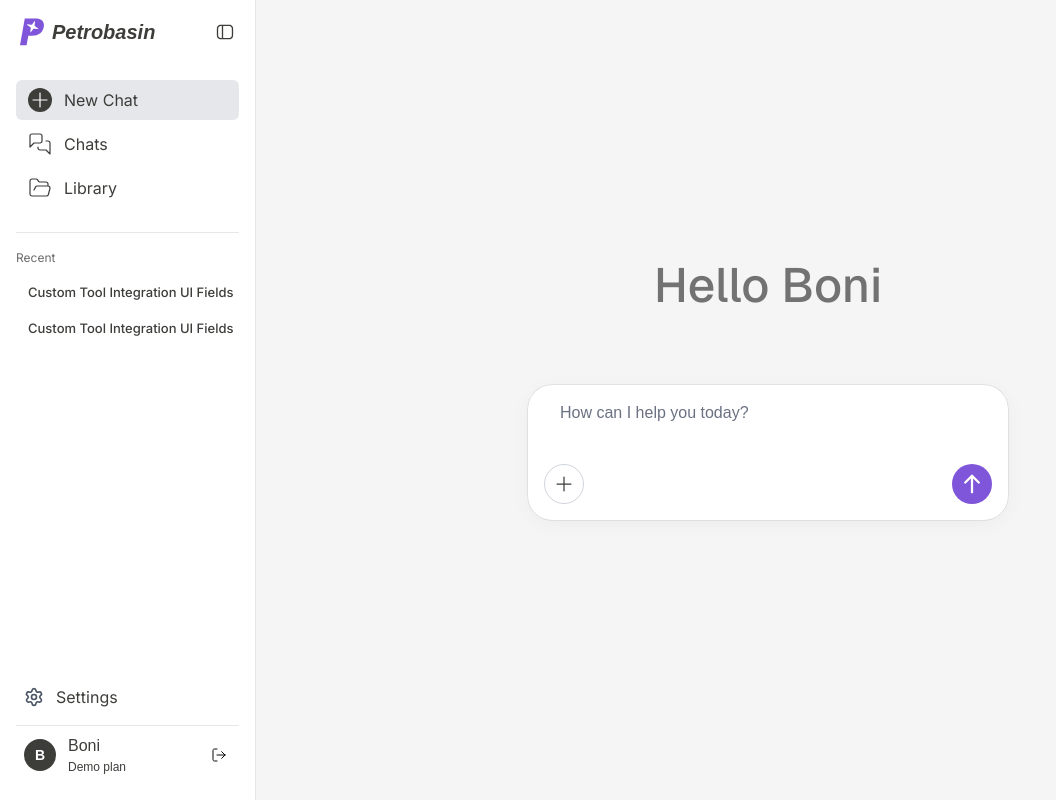
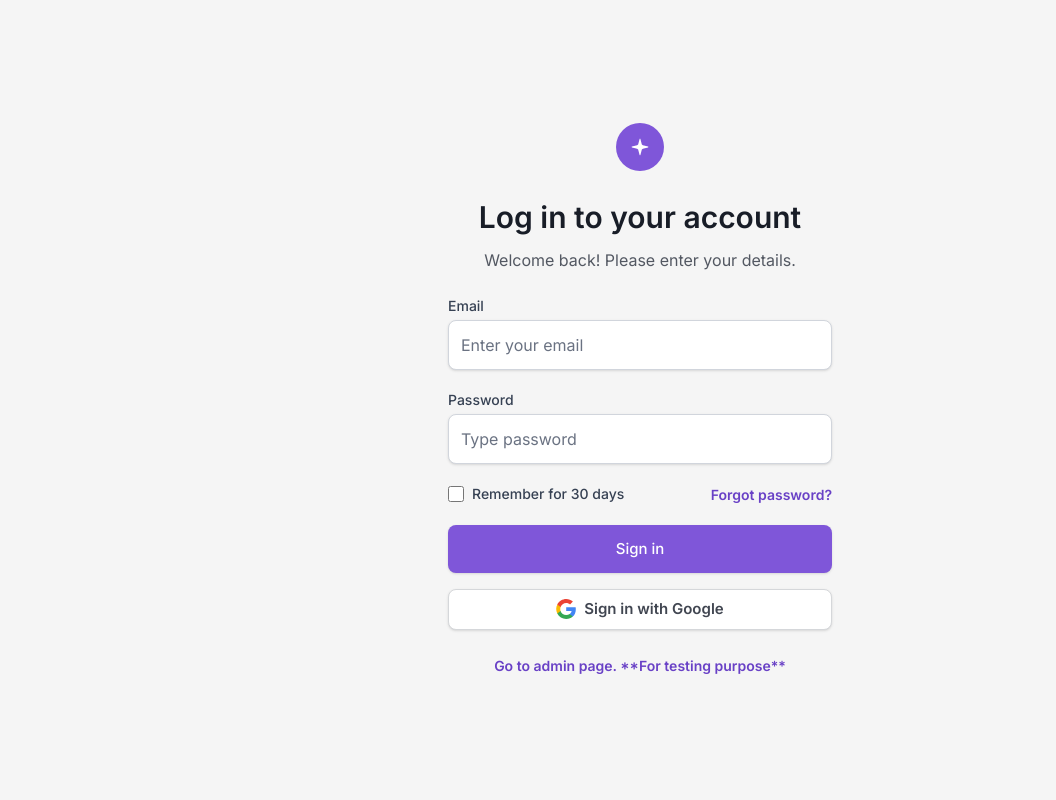
Before and after one commit to BEJOY474/hugojes, a Next.js app: page / in a window 1280 px wide. Shown: the whole page, without its empty margins (0-1056 px from the left). Built offline with nearby package versions, Linux system fonts and the light colour scheme.

Commit message:
new update

```diff
--- a/app/page.tsx
+++ b/app/page.tsx
@@ -3,12 +3,14 @@ import CreateAccountPage from "./create-account/page";
 import Dashboard from "./dashboard/page";
 import Admin from "./admin/page";
 import { Children } from "react";
+import Login from "./login/page";
 
 export default function Home() {
   return (
     <>
       {/* <CreateAccountPage /> */}
-      <Dashboard />
+      <Login />
+      {/* <Dashboard /> */}
       {/* <Admin /> */}
     </>
   );
```
